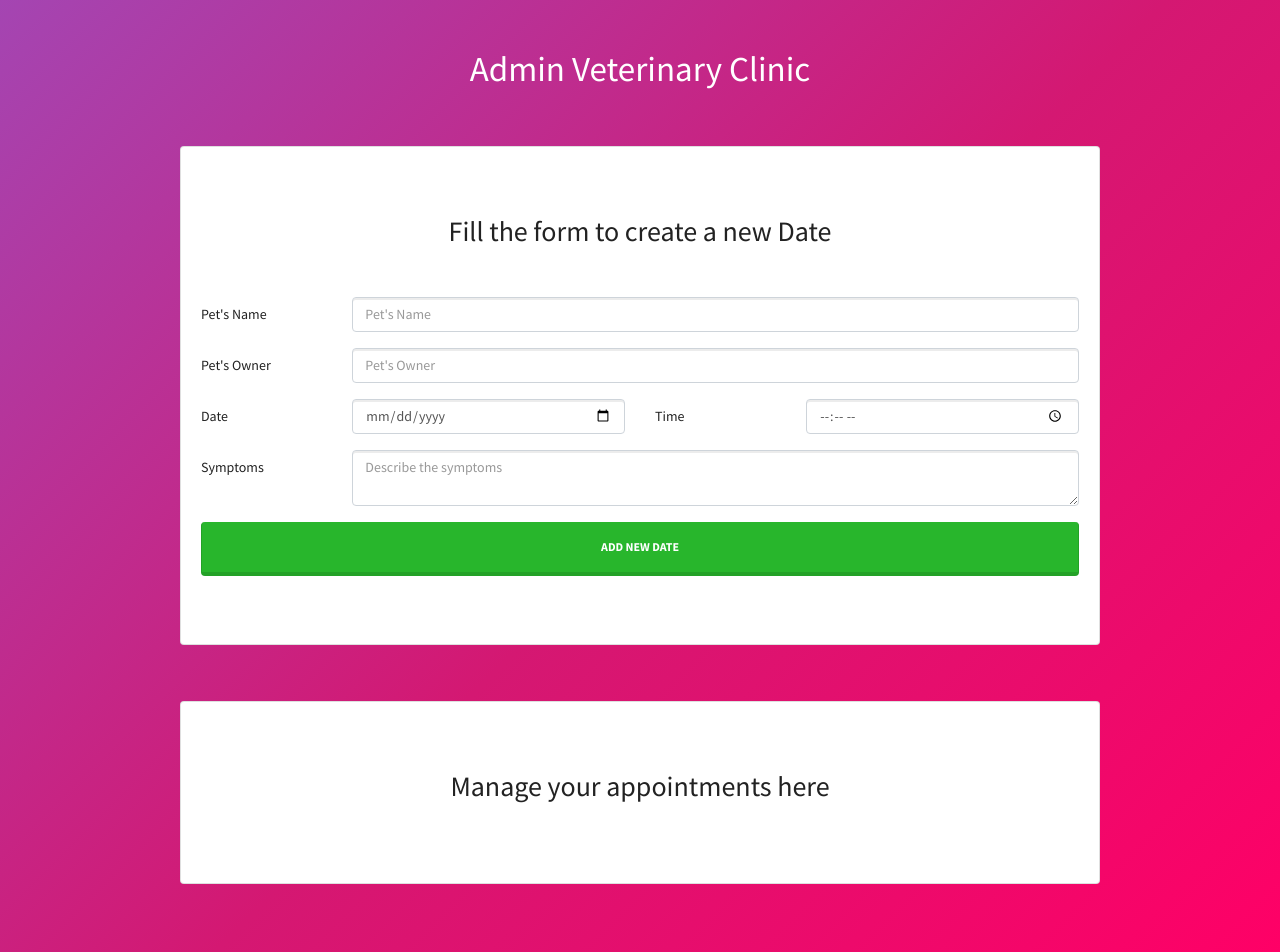
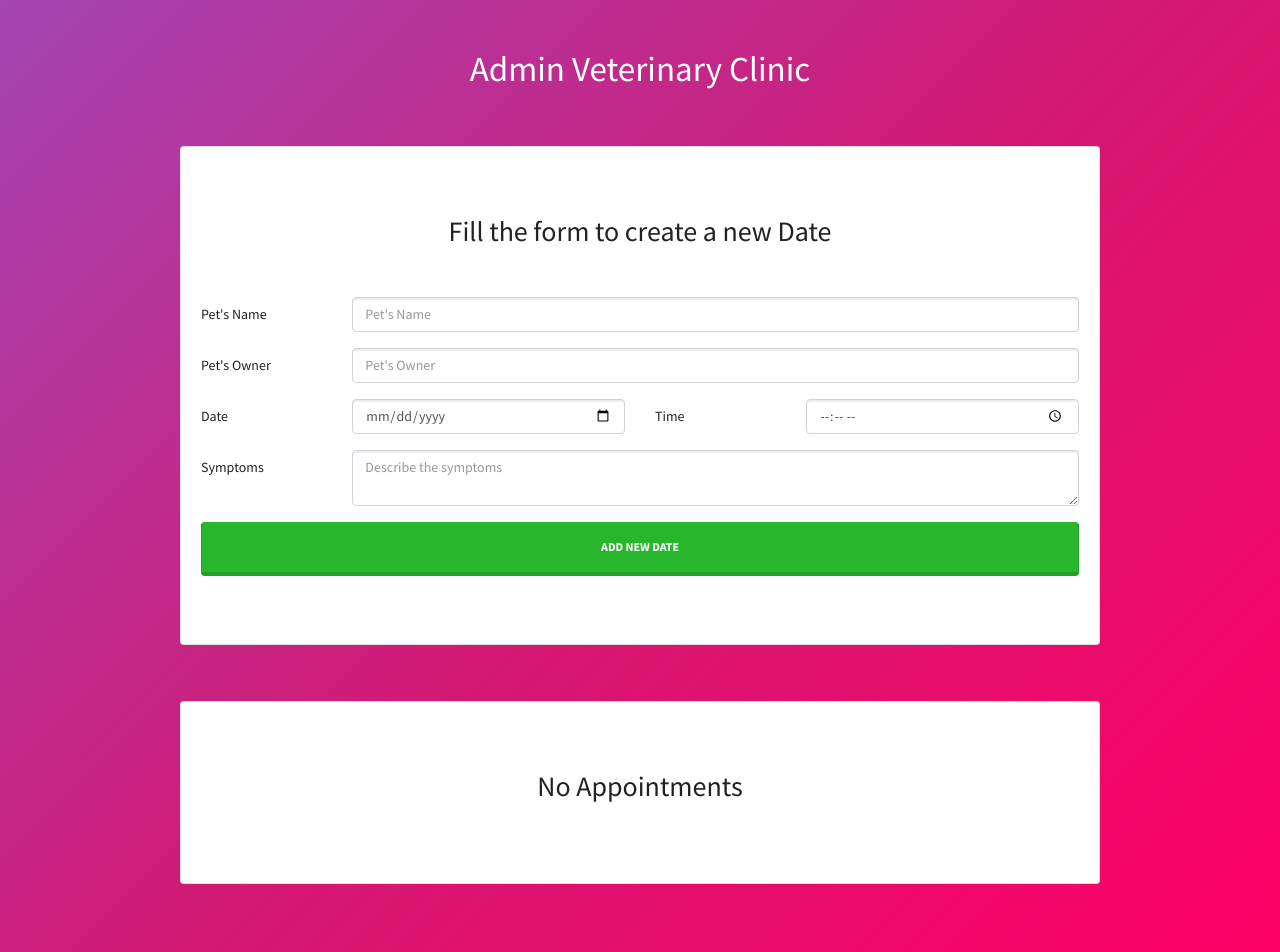
Before and after one commit to dantecarlo/dates-veterinary, a React (Create React App) app: page / in a window 1280 px wide. Shown: the top 952 px of the page. Built offline with nearby package versions, Linux system fonts and the light colour scheme.

Commit message:
Add Conditional Massage on Dates

```diff
--- a/src/componets/DateList.tsx
+++ b/src/componets/DateList.tsx
@@ -24,7 +24,9 @@ export class DateList extends Component<Props> {
         <div className="card mt-2 py-5">
           <div className="card-body">
             <h2 className="card-title text-center">
-              Manage your appointments here
+              {Object.keys(appointments).length === 0
+                ? 'No Appointments'
+                : 'Manage your appointments here'}
             </h2>
 
             <div className="date-list">
```
